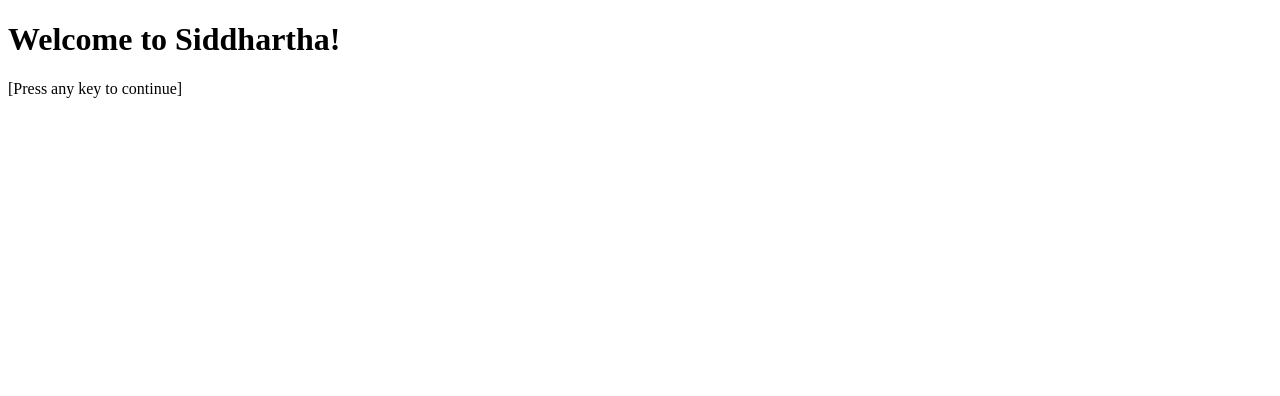
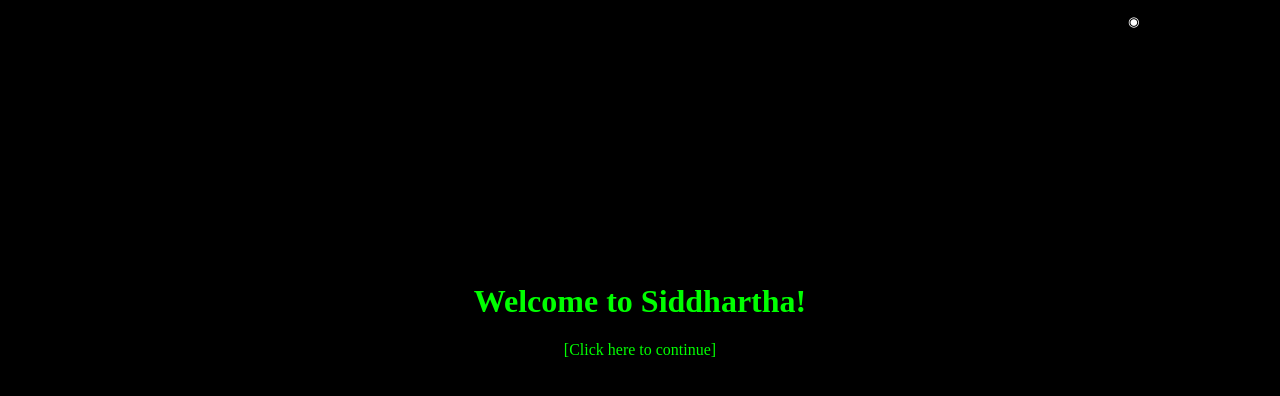
Before and after one commit to MrRogersNeighborhub/MVP-text-scroller, a React (Create React App) app: page / in a window 1280 px wide. Shown: the top 396 px of the page. Built offline with nearby package versions, Linux system fonts and the light colour scheme.

Commit message:
Flushing out the story a bit

```diff
--- a/src/App.jsx
+++ b/src/App.jsx
@@ -5,75 +5,84 @@ import Title from './Title.jsx';
 const App = (props) => {
   const story = {
     1: {
-      text: 'Living with your father',
+      text: 'You awaken to find your mind is lingering on some flash of a dream you can\'t seem to remember, but there is some faint impression that something is missing. You consider bringing this feeling to your father, but then some part of you fears that, although he is someone that is well respsected, he might not have the answers you feel you need.',
       choices: [
         {
           text: 'Ask your father for words of wisdom',
           next: 2,
         },
         {
-          text: 'Leave home for a life of asceticism',
+          text: 'Leave home for a life of poverty',
           next: 5,
         }
       ]
     },
     2: {
-      text: 'Your father tells you, "One dwells in suffering if one is without reverence and deference".',
+      text: 'Your father tells you, "By whomsoever no evil is done in deed, or word, or thought, him I call a holy man who is guarded in these three."',
       choices: [
         {
-          text: 'Ask your father for words of wisdom',
+          text: 'Ask your father for something more',
           next: 3,
         },
         {
-          text: 'Leave home for a life of asceticism',
+          text: 'Leave home for a life of poverty',
           next: 5,
         }
       ]
     },
     3: {
-      text: 'Your father tells you, "A Brahmin once asked the Blessed One, "Are you a God?" "No, Brahmin," said the Blessed One. "Are you a saint?" "No, Brahmin," said the Blessed One. "Are you a magician?" "No, Brahmin," said the Blessed One. "What are you then?" "I am awake.""',
+      text: 'Your father tells you, "One dwells in suffering if one is without reverence and deference."',
       choices: [
         {
-          text: 'Ask your father for words of wisdom',
+          text: 'Ask your father for something more',
           next: 4,
         },
         {
-          text: 'Leave home for a life of asceticism',
+          text: 'Leave home for a life of poverty',
           next: 5,
         }
       ]
     },
     4: {
-      text: 'Your father tells you, "By whomsoever no evil is done in deed, or word, or thought, him I call a holy man who is guarded in these three."',
+      text: 'Your father tells you, "A wise man once asked the Blessed One, "Are you a God?" "No, wise man," said the Blessed One. "Are you a saint?" "No, wise man," said the Blessed One. "Are you a magician?" "No, wise man," said the Blessed One. "What are you then?" "I am awake.""',
       choices: [
         {
-          text: 'Ask your father for words of wisdom',
+          text: 'Ask your father for something more',
           next: 2,
         },
         {
-          text: 'Leave home for a life of asceticism',
+          text: 'Leave home for a life of poverty',
           next: 5,
         }
       ]
     },
     5: {
-      text: 'Living as a beggar',
+      text: 'You have this feeling that this unsettled yearning is something that words of wisdom cannot quiet. You tell your father that you cannot follow in his footsteps. You want to relinquish yourelf of all of these comforts and riches and try and find something deeper. Your father looks into your eyes. "Are you sure?", he asks.',
       choices: [
         {
-          text: 'Go back home',
+          text: '"I\'m not sure."',
           next: 1,
         },
         {
-          text: 'Accept a life of no worldly possessions',
+          text: '"I think it\'s what I must do."',
           next: 6,
         }
       ]
     },
     6: {
-      text: 'Learn of Gotama',
+      text: 'Your father smiles. "I have seen something growing in you for some time. I trust that this journey will talk to those things you could never speak. I love you." Your father brings you close and holds you for a moment. Some part of you says that you will never see him again, and this thought makes you cling to him for a moment longer. As you start to loosen your arms, you hear someone approaching. You turn to see your friend, Govinda. "Can I come with you?", he asks.',
       choices: [
         {
-          text: 'You think to yourself, "there is no knowledge in that man that I cannot find within myself. I will renounce food until I find enlightenment."',
+          text: '"Of course!"',
+          next: 7
+        }, { text: null }
+      ]
+    },
+    7: {
+      text: 'Time passes. It was difficult at first, begging for each of your meals. You missed the comforts of your home. You missed your father. But you have gained some small satiation in those hungers in your heart. Begging has taught you humility. One day, you and Govinda hear word of a man that has attained enlightenment. "This man, Gotama, has found the way.", Govinda tells you. "Maybe we should follow him?"',
+      choices: [
+        {
+          text: 'You tell Govinda, "there is no knowledge in that man that I cannot find within myself." "I will renounce food until I find enlightenment.", you think to yourself',
           next: 7,
         },
         {
@@ -82,109 +91,152 @@ const App = (props) => {
         }
       ]
     },
-    7: {
-      text: 'Day 6 of your hunger strike, you are taking time to reflect through meditation. When you open your eyes again, you are laying on the ground, your head in Govinda\'s lap',
+    8: {
+      text: 'It is day 6 without food. You sit down to reflect. When you open your eyes again, you are laying on the ground, your head in Govinda\'s lap',
       choices: [
         {
           text: '"I will join you in following Gotama"',
-          next: 8,
-        },
-        {
-          text: null
-        }
+          next: 9,
+        }, { text: null }
       ]
     },
-    8: {
+    9: {
       text: 'Following Gotama',
       choices: [
         {
           text: 'Seek answers through meditation',
-          next: 9,
+          next: 10,
         },
         {
           text: 'Tell Govinda that you still yearn for something more.',
-          next: 10,
+          next: 11,
         }
       ]
     },
-    9: {
+    10: {
       text: 'After a month spent in deep meditation, you find you still have questions unanswered',
       choices: [
         {
           text: 'Tell Govinda that you still yern for something more.',
-          next: 10,
+          next: 11,
+        }, { text: null }
+      ]
+    },
+    11: {
+      text: 'Starting a life of physical pleasure',
+      choices: [
+        {
+          text: 'You quickly realize this is not the path to enlightenment, and so, decide to leave and go back to Gotama.',
+          next: 12,
         },
         {
-          text: null
+          text: 'You spot an attractive woman and approach her.',
+          next: 17,
         }
       ]
     },
-    // 6: {
+    12: {
+      text: 'You walk back to the river, back to Gotama, back to Govinda. While waiting for the ferryman, you sit next to the river. As you sit, you hear something. The sound is like speech, but you can\'t make out the words. You open your eyes and see that you are alone.',
+      choices: [
+        {
+          text: 'You think to yourself, "am I going mad? How would I know?"',
+          next: 13,
+        },
+        {
+          text: 'Something feels wrong, maybe I should go back to the city and sleep this off.',
+          next: 16,
+        }
+      ]
+    },
+    13: {
+      text: 'You begin to walk back towards the city, but the voice only gets clearer. You think, "I must be going mad. I shouldn\'t go back. What if they put me to death? If my life as I know it is over, I want to be surrounded by beauty in my final moments."',
+      choices: [
+        {
+          text: 'You walk to the top of the nearest mountain.',
+          next: 14,
+        },
+        {
+          text: 'You walk back to the river you first heard the voice.',
+          next: 15,
+        }
+      ]
+    },
+    14: {
+      text: 'The voice speaks to you again, but it\'s too late. You have already made your decision.',
+      choices: [
+        {
+          text: 'You jump.',
+          next: 'ending-one',
+        }, { text: null }
+      ]
+    },
+    15: {
+      text: 'You hear the voice again, but the words are still unclear. You have made your decision.',
+      choices: [
+        {
+          text: 'You jump into the water, and let the river take you away.',
+          next: 'ending-two'
+        }, { text: null }
+      ]
+    },
+    16: {
+      text: 'You go back to the city, and the woman that caught you eye when you first entered the city approaches you and says, "is there something I can do for you?"',
+      choices: [
+        {
+          text: 'Tell her everything.',
+          next: 17,
+        }, { text: null }
+      ]
+    },
+    17: {
+      text: 'You start to tell the woman about where you have been, that you have been looking for enlightenment, but she quickly stops you. "What is wrong with enjoying this world around you?"',
+      choices: [
+        {
+          text: 'You think to yourself, "maybe if I can persuade her into realizing there is more to life, maybe teaching will bring me some of the answers I seek."',
+          next: 18,
+        },
+        {
+          text: 'You think to yourself, "maybe there is some merit in that. Maybe there is something to be gained from pursuing a life of pleasure." You reply, "Is there something you want to teach me?"',
+          next: 19,
+        }
+      ]
+    },
+    17: {
+      text: 'She sends you away.',
+      choices: [
+        {}, {}
+      ]
+    },
+    18: {
+      text: 'A smile starts to sneak into the corners of her mouth. "You\'re going to need more money than a beggar has."',
+      choices: [
+        {
+          text: 'Let\'s get a job!!'
+        }, {}
+      ]
+    },
+    // 19: {
     //   text: ,
-    //   choices: []
-    // },
-    // 7: {
-    //   text: ,
-    //   choices: []
-    // },
-    // 8: {
-    //   text: ,
-    //   choices: []
-    // },
-    // 9: {
-    //   text: ,
-    //   choices: []
-    // },
-    // 10: {
-    //   text: ,
-    //   choices: []
-    // },
-    // 11: {
-    //   text: ,
-    //   choices: []
-    // }
-    // 1: {
-    //   text: 'This is a test',
     //   choices: [
-    //     {
-    //       text: 'Is this working?',
-    //       next: 2
-    //     },
-    //     {
-    //       text: 'This is working!',
-    //       next: 3
-    //     }
+    //     {}, {}
     //   ]
     // },
-    // 2: {
-    //   text: 'We did it!!',
+    // 20: {
+    //   text: ,
     //   choices: [
-    //     {
-    //       text: 'Is this working?',
-    //       next: 2
-    //     },
-    //     {
-    //       text: 'This is working!',
-    //       next: 3
-    //     }
+    //     {}, {}
     //   ]
     // },
-    // 3: {
-    //   text: 'We still did it!!',
+    // 21: {
+    //   text: ,
     //   choices: [
-    //     {
-    //       text: 'Is this working?',
-    //       next: 2
-    //     },
-    //     {
-    //       text: 'This is working!',
-    //       next: 3
-    //     }
+    //     {}, {}
     //   ]
-    // }
+    // },
   }
   const [showTitle, setPage] = useState(true);
   const [currentPage, changePage] = useState(1);
+  const [color, changeColor] = useState('lime');
 
   const handleChangePage = (value) => {
     changePage(value);
@@ -194,14 +246,23 @@ const App = (props) => {
     setPage(false);
   }
 
+  const handleChangeColor = (e) => {
+    color === 'lime' ? changeColor('white') : changeColor('lime');
+  }
+
   return (
     <div>
-      <div onClick={ continueStory }>
-        { showTitle ? <Title /> : <p>{ story[currentPage].text }</p> }
-        { showTitle ? null : <div onClick={ () => { handleChangePage(story[currentPage].choices[0].next) } }>
+      <button
+        style={ color === 'lime' ? { color: 'white' } : { color: 'lime' }}
+        onClick={ handleChangeColor } >
+          &#9673;
+      </button>
+      <div className="story" style={{color: color}} onClick={ continueStory }>
+        { showTitle ? <Title /> : <h2>{ story[currentPage].text }</h2> }
+        { showTitle ? null : <div style={{ cursor: 'pointer' }} onClick={ () => { handleChangePage(story[currentPage].choices[0].next) } }>
           { story[currentPage].choices[0].text }
         </div>}
-        { showTitle ? null : story[currentPage].choices[1].text? <div onClick={ () => { handleChangePage(story[currentPage].choices[1].next) } }>
+        { showTitle ? null : story[currentPage].choices[1].text? <div style={{ cursor: 'pointer' }} onClick={ () => { handleChangePage(story[currentPage].choices[1].next) } }>
           { story[currentPage].choices[1].text }
         </div> : null }
       </div>
--- a/src/Title.jsx
+++ b/src/Title.jsx
@@ -5,7 +5,7 @@ const Title =() => {
   return(
     <div>
       <h1>Welcome to Siddhartha!</h1>
-      <p>[Press any key to continue]</p>
+      <p style={{ cursor: 'pointer' }} classname="not-story">[Click here to continue]</p>
     </div>
   )
 }
--- /dev/null
+++ b/src/index.css
@@ -0,0 +1,21 @@
+body {
+  color: lime;
+  background-color: black;
+}
+
+.story {
+  margin: auto;
+  width: 100%;
+  text-align: center;
+  margin-top: 20%;
+}
+
+button {
+  color: lime;
+  background-color: black;
+  border: none;
+  outline: none;
+  width: 90%;
+  margin-top: 5px;
+  text-align: right;
+}
--- a/src/index.js
+++ b/src/index.js
@@ -1,5 +1,6 @@
 import React from 'react';
 import ReactDOM from 'react-dom';
+import './index.css';
 import App from './App.jsx';
 import reportWebVitals from './reportWebVitals';
 
```
Also changed, not shown: src/story/storyTree.js (deleted, +0 -83 lines).
